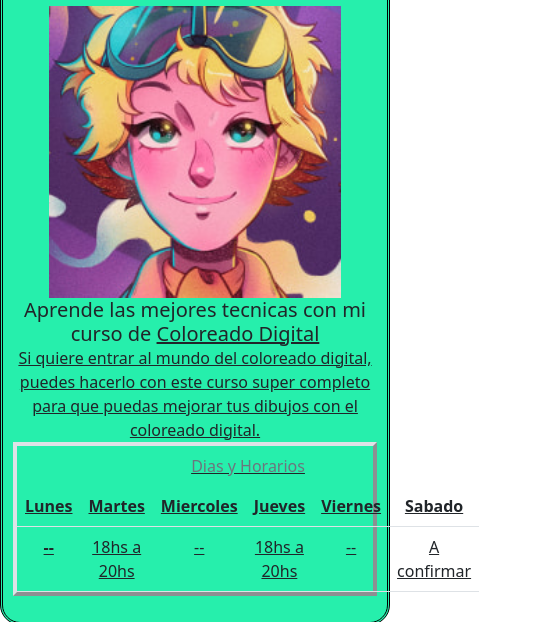
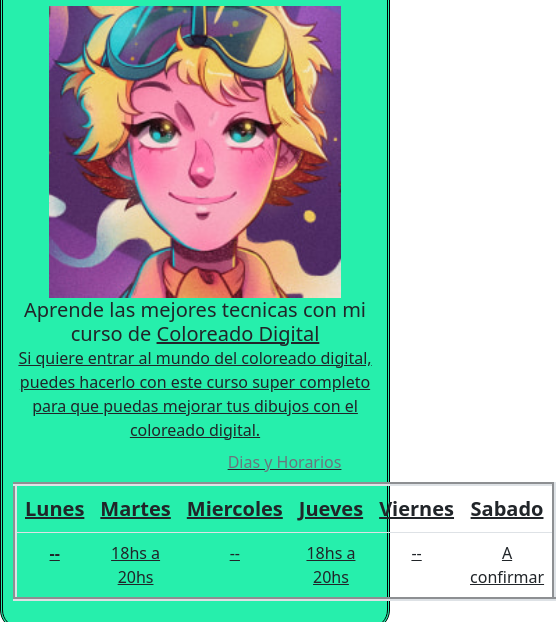
Before and after one commit to ArielMPaez/Bootstrap, a plain HTML site: page Cursos.html in a window 390 px wide. Shown: the part 466-1088 px from the top of the page, 556 px wide, since content can reach past the window. Drawn offline with nearby package versions, Linux system fonts and the light colour scheme; files whose address does not match are found by name.

Commit message:
cursos tabla actualizado

```diff
--- a/Cursos.html
+++ b/Cursos.html
@@ -80,9 +80,9 @@
               </div>
 
 
-              <table border="4" class="d-block w-100 table caption-top">
+              <table border="4" class="table caption-top">
                 <caption class="Dias">Dias y Horarios</caption>
-                <thead>
+                <thead class="thead1">
                   <tr>
                     <th scope="col">Lunes</th>
                     <th scope="col">Martes</th>
--- a/css/style.css
+++ b/css/style.css
@@ -148,9 +148,11 @@
         width: 80%;
         height: auto;
     }
+}
+
+@media(max-width: 466px) {
     .thead1 {
-        display: flex;
-        flex-direction: column;
+        font-size: 20px;
     }
 }
 
```
